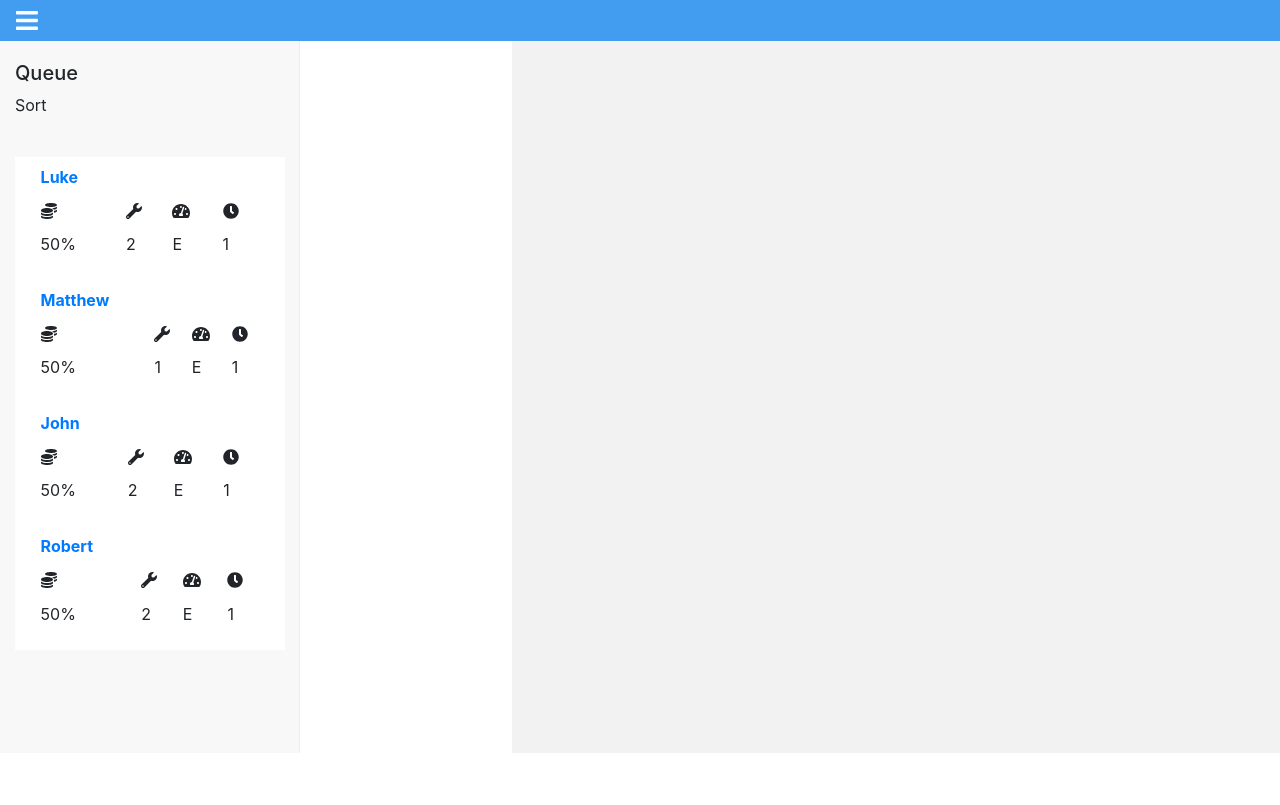
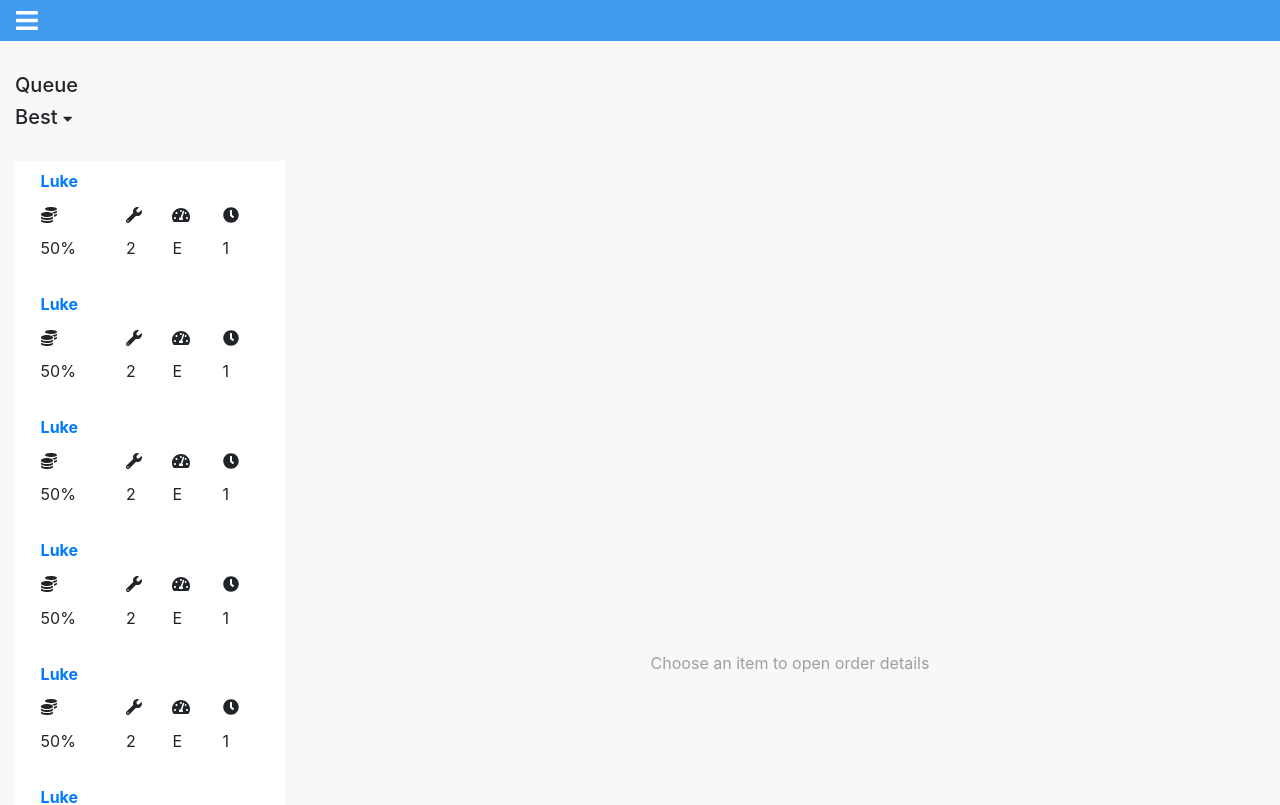
Before and after one commit to pacosw1/FinalProject-Finland, a React (Create React App) app: page / in a window 1280 px wide. Shown: the top 805 px of the page. Built offline with nearby package versions, Linux system fonts and the light colour scheme.

Commit message:
changed sidebar action to be state oriented, added content start screen when no items open

```diff
--- a/src/App.css
+++ b/src/App.css
@@ -5,18 +5,45 @@ ul {
 .box {
   margin: 1rem;
 }
+.row {
+  padding: 2rem;
+  background-color: white;
+  margin: 0.4rem 2rem;
+}
 
-.right .row {
-  padding: 1.2rem;
-
-  margin: 0.5rem;
-  background-color: white;
+.start {
+  color: #0c0c0c60;
+}
+.sidebar {
+  background-color: #f8f8f8;
+  width: 300px;
+  height: auto;
+}
+.auto {
+  display: flex;
+  margin: auto;
+}
+body {
+  background-color: #f8f8f8 !important;
 }
 .listed:focus {
   background-color: grey;
 }
 .listItem th {
   margin: 5rem;
+}
+.flex {
+  margin: auto;
+  display: flex;
+  width: 100%;
+}
+.content {
+  background-color: #f8f8f8;
+  width: 100%;
+  height: 100vh;
+}
+.container {
+  margin: 2rem;
 }
 .listItem {
   max-width: none;
@@ -28,10 +55,6 @@ a:hover {
   background-color: grey;
 }
 
-#sidebar {
-  max-width: none;
-  width: 300px;
-}
 .btn-group {
   background-color: rgba(0, 123, 237, 0.74) !important;
   margin-top: 2%;
@@ -67,28 +90,3 @@ li:active {
 link {
   max-width: none;
 }
-.split {
-  height: 89%;
-  position: fixed;
-  z-index: 1;
-  top: 1;
-  overflow-x: hidden;
-  padding-top: 20px;
-}
-
-.left {
-  width: 40%;
-  left: 0;
-  background-color: white;
-  margin-bottom: 3rem;
-  padding-right: 0.3rem;
-  border-right: 1px solid;
-  border-color: #eaedf2;
-  border-opacity: 0.01;
-}
-
-.right {
-  width: 60%;
-  right: 0;
-  background-color: white;
-}
--- a/src/App.js
+++ b/src/App.js
@@ -13,10 +13,19 @@ import {
   faClock,
   faTachometerAlt,
   faStar,
-  faBars
+  faBars,
+  faCaretDown
 } from "@fortawesome/free-solid-svg-icons";
 
-library.add(faWrench, faClock, faTachometerAlt, faStar, faCoins, faBars);
+library.add(
+  faWrench,
+  faClock,
+  faTachometerAlt,
+  faStar,
+  faCoins,
+  faBars,
+  faCaretDown
+);
 
 class App extends Component {
   constructor(props) {
@@ -45,19 +54,6 @@ class App extends Component {
   }
 
   menu() {
-    var side = document.getElementById("sidebar");
-    var content = document.getElementById("content");
-    if (this.state.opened) {
-      side.style.width = "0";
-      //side.style.padding = "0";
-      // side.style.width = "0%";
-      content.style.width = "100%";
-    } else {
-      //side.style.padding = "1rem";
-      side.style.width = "25%";
-      content.style.width = "75%";
-    }
-
     this.setState({
       opened: !this.state.opened
     });
@@ -171,7 +167,16 @@ class App extends Component {
       <React.Fragment>
         <NavBar menu={this.menu} />
 
-        <div className="container-fluid">
+        <div className="flex">
+          <SideBar
+            isOpen={this.state.opened}
+            selected={this.state.selectionState}
+            handleClick={this.handleClick}
+            items={this.state.selectedItems}
+            renderData={this.renderData}
+            tabState={this.state.tabState}
+          />
+
           <ContentDisplay
             parts={this.state.itemParts}
             currentPart={this.state.currentPart}
@@ -184,14 +189,6 @@ class App extends Component {
             onSaveData={this.onSaveData}
             opened={this.state.openedContent}
           />
-
-          <SideBar
-            selected={this.state.selectionState}
-            handleClick={this.handleClick}
-            items={this.state.selectedItems}
-            renderData={this.renderData}
-            tabState={this.state.tabState}
-          />
         </div>
       </React.Fragment>
     );
--- a/src/components/ContentDisplay.jsx
+++ b/src/components/ContentDisplay.jsx
@@ -44,25 +44,27 @@ class ContentDisplay extends Component {
     const limitReached = index === parts.length - 1;
     const opened = this.props.opened;
 
-    return (
-      <React.Fragment>
-        <div
-          id="content"
-          className="split right move"
-          style={{ backgroundColor: "#f2f2f2" }}
-        >
-          {parts.length > 0 && (
-            <div className="container-fluid">
+    var display = (
+      <div className=" auto start">
+        <p>Choose an item to open order details</p>
+      </div>
+    );
+
+    if (parts.length > 0) {
+      display = (
+        <div className="content " style={{ width: "100%" }}>
+          <div className="container">
             <div className="row">
               <div className="col-lg-8 col-sm-6 col-sm-12">
                 <h5>{this.props.customer}</h5>
-                </div>
-                <div className="col-lg-4 col-sm-3 col-sm-12">
                 <a href="index.js">See Customer History</a>
               </div>
             </div>
+
             <div className="row">
               <PartDisplay material={currPart.material} dims={dims} />
+            </div>
+            <div className="row">
               <ModelData />
             </div>
 
@@ -118,10 +120,11 @@ class ContentDisplay extends Component {
             </div>
             <div />
           </div>
-          )}
         </div>
-      </React.Fragment>
       );
+    }
+
+    return <React.Fragment>{display}</React.Fragment>;
   }
 }
 
--- a/src/components/FakeData.js
+++ b/src/components/FakeData.js
@@ -1,6 +1,236 @@
 export function getData() {
   const itemList = [
     //hard-coded test data
+    {
+      id: "h11jbbj21",
+      status: "unread",
+      name: "Luke",
+      complexity: "E",
+      estimatedT: "1",
+      testDetail: "Should display in content view",
+      parts: [
+        {
+          id: "234234",
+          material: "aluminum",
+          picture: "url/",
+          dimensions: {
+            length: 10,
+            width: 20,
+            thickness: 30
+          },
+          features: [
+            {
+              id: "234234",
+              name: "hole",
+              quantity: 10,
+              time: 20
+            }
+          ]
+        },
+        {
+          id: "9342f",
+          material: "Null",
+          picture: "url/",
+          dimensions: {
+            length: 10,
+            width: 20,
+            thickness: 30
+          },
+          features: [
+            {
+              id: "54674",
+              name: "Hey",
+              quantity: 10,
+              time: 20
+            }
+          ]
+        }
+      ]
+    },
+    {
+      id: "h11jbbj21",
+      status: "unread",
+      name: "Luke",
+      complexity: "E",
+      estimatedT: "1",
+      testDetail: "Should display in content view",
+      parts: [
+        {
+          id: "234234",
+          material: "aluminum",
+          picture: "url/",
+          dimensions: {
+            length: 10,
+            width: 20,
+            thickness: 30
+          },
+          features: [
+            {
+              id: "234234",
+              name: "hole",
+              quantity: 10,
+              time: 20
+            }
+          ]
+        },
+        {
+          id: "9342f",
+          material: "Null",
+          picture: "url/",
+          dimensions: {
+            length: 10,
+            width: 20,
+            thickness: 30
+          },
+          features: [
+            {
+              id: "54674",
+              name: "Hey",
+              quantity: 10,
+              time: 20
+            }
+          ]
+        }
+      ]
+    },
+    {
+      id: "h11jbbj21",
+      status: "unread",
+      name: "Luke",
+      complexity: "E",
+      estimatedT: "1",
+      testDetail: "Should display in content view",
+      parts: [
+        {
+          id: "234234",
+          material: "aluminum",
+          picture: "url/",
+          dimensions: {
+            length: 10,
+            width: 20,
+            thickness: 30
+          },
+          features: [
+            {
+              id: "234234",
+              name: "hole",
+              quantity: 10,
+              time: 20
+            }
+          ]
+        },
+        {
+          id: "9342f",
+          material: "Null",
+          picture: "url/",
+          dimensions: {
+            length: 10,
+            width: 20,
+            thickness: 30
+          },
+          features: [
+            {
+              id: "54674",
+              name: "Hey",
+              quantity: 10,
+              time: 20
+            }
+          ]
+        }
+      ]
+    },
+    {
+      id: "h11jbbj21",
+      status: "unread",
+      name: "Luke",
+      complexity: "E",
+      estimatedT: "1",
+      testDetail: "Should display in content view",
+      parts: [
+        {
+          id: "234234",
+          material: "aluminum",
+          picture: "url/",
+          dimensions: {
+            length: 10,
+            width: 20,
+            thickness: 30
+          },
+          features: [
+            {
+              id: "234234",
+              name: "hole",
+              quantity: 10,
+              time: 20
+            }
+          ]
+        },
+        {
+          id: "9342f",
+          material: "Null",
+          picture: "url/",
+          dimensions: {
+            length: 10,
+            width: 20,
+            thickness: 30
+          },
+          features: [
+            {
+              id: "54674",
+              name: "Hey",
+              quantity: 10,
+              time: 20
+            }
+          ]
+        }
+      ]
+    },
+    {
+      id: "h11jbbj21",
+      status: "unread",
+      name: "Luke",
+      complexity: "E",
+      estimatedT: "1",
+      testDetail: "Should display in content view",
+      parts: [
+        {
+          id: "234234",
+          material: "aluminum",
+          picture: "url/",
+          dimensions: {
+            length: 10,
+            width: 20,
+            thickness: 30
+          },
+          features: [
+            {
+              id: "234234",
+              name: "hole",
+              quantity: 10,
+              time: 20
+            }
+          ]
+        },
+        {
+          id: "9342f",
+          material: "Null",
+          picture: "url/",
+          dimensions: {
+            length: 10,
+            width: 20,
+            thickness: 30
+          },
+          features: [
+            {
+              id: "54674",
+              name: "Hey",
+              quantity: 10,
+              time: 20
+            }
+          ]
+        }
+      ]
+    },
     {
       id: "h11jbbj21",
       status: "unread",
--- a/src/components/ModelData.js
+++ b/src/components/ModelData.js
@@ -4,8 +4,11 @@ class ModelData extends Component {
   state = {};
   render() {
     return (
-      <div className="col box">
+      <div className="col ">
         <p>Automated Features</p>
+        <table>
+          <tbody />
+        </table>
       </div>
     );
   }
--- a/src/components/SideBar.jsx
+++ b/src/components/SideBar.jsx
@@ -1,5 +1,6 @@
 import React, { Component } from "react";
 import ListItem from "./ListItem";
+import { FontAwesomeIcon } from "@fortawesome/react-fontawesome";
 
 class SideBar extends Component {
   constructor(props) {
@@ -7,7 +8,21 @@ class SideBar extends Component {
   }
 
   render() {
-    const list = this.props.items.map((item, index) => {
+    let { isOpen, items } = this.props;
+    var style = {
+      width: "300px"
+    };
+
+    if (isOpen) {
+      style = {
+        width: "300px"
+      };
+    } else {
+      style = {
+        width: "0"
+      };
+    }
+    const list = items.map((item, index) => {
       //takes items passed down by app and formats them into li with event handlers
 
       return (
@@ -29,15 +44,15 @@ class SideBar extends Component {
       );
     });
     return (
-      <div
-        id="sidebar"
-        className="split left move"
-        style={{ backgroundColor: "#F8F8F8	" }}
-      >
+      <div className="sidebar move" style={style}>
         <div className="container">
           <div>
             <h5>Queue </h5>
-            <p>Sort </p>
+
+            <h5>
+              Best{" "}
+              <FontAwesomeIcon style={{ fontSize: "15px" }} icon="caret-down" />
+            </h5>
             <br />
 
             <div>
```
Lines whose indentation alone changed are shown as unchanged.
